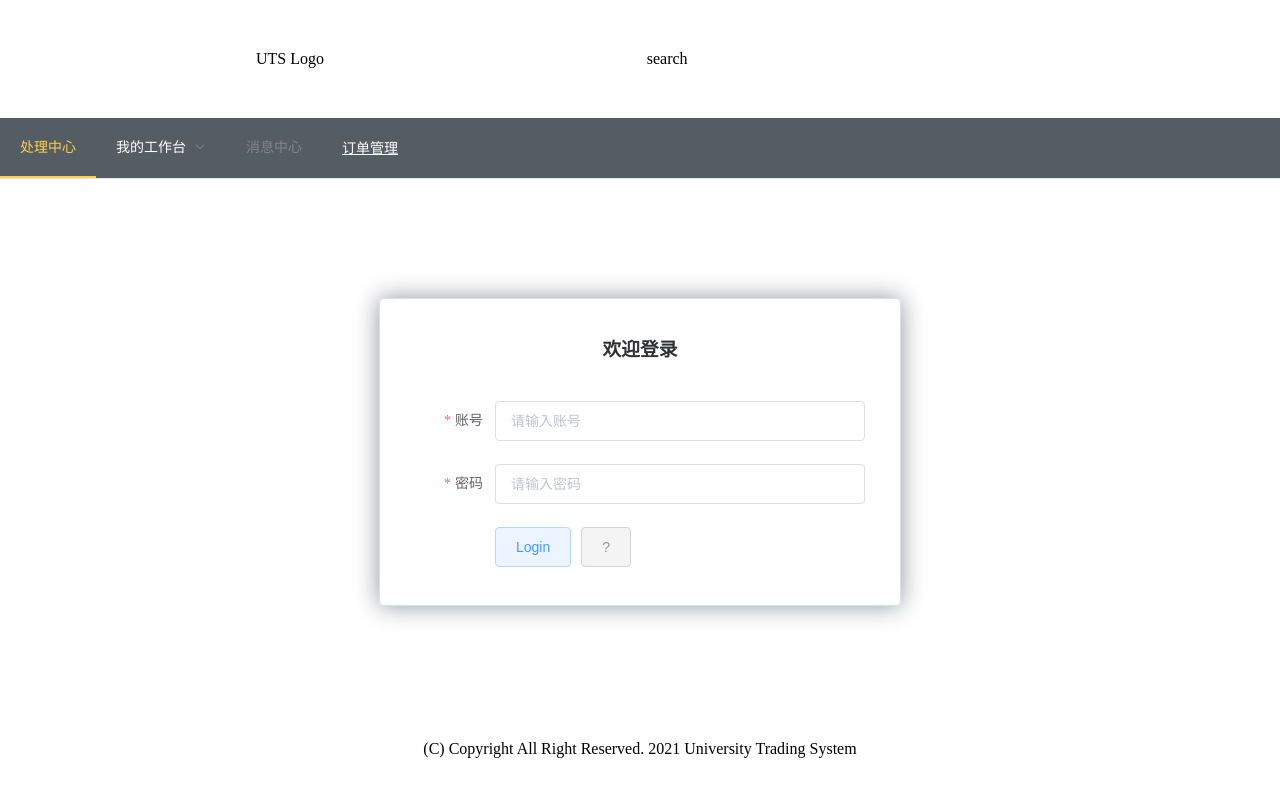
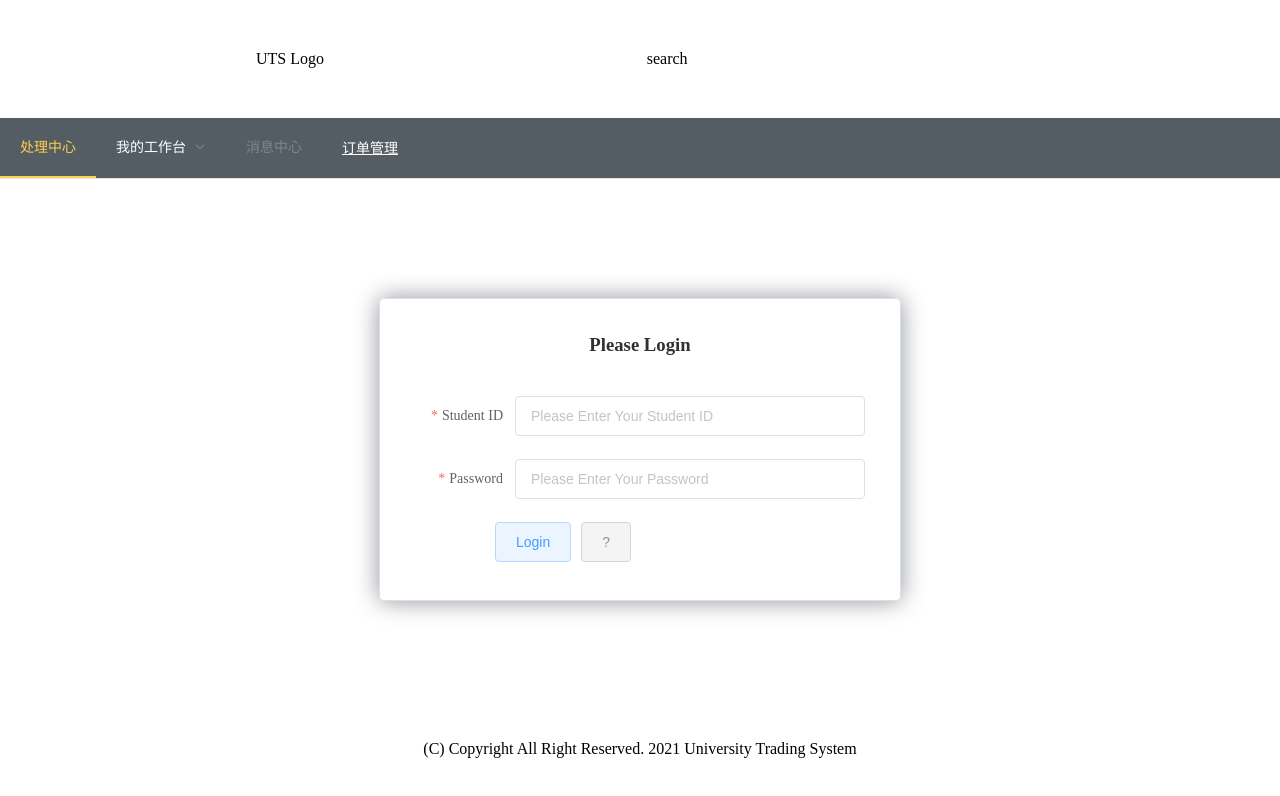
Before and after one commit to ZONGZI1999/University-Trading-System-FrontEnd, a Vue app: page /Login in a window 1280 px wide. Shown: the top 796 px of the page. Built offline with nearby package versions, Linux system fonts and the light colour scheme.

Commit message:
Login Page

```diff
--- a/src/views/Login.vue
+++ b/src/views/Login.vue
@@ -1,30 +1,19 @@
 <template>
   <div>
     <el-form ref="loginForm" :model="form" :rules="rules" label-width="80px" class="login-box">
-      <h3 class="login-title">欢迎登录</h3>
-      <el-form-item label="账号" prop="username">
-        <el-input type="text" placeholder="请输入账号" v-model="form.username"/>
+      <h3 class="login-title">Please Login</h3>
+      <el-form-item label="Student ID" prop="username" label-width="100px">
+        <el-input type="text" placeholder="Please Enter Your Student ID" v-model="form.username"/>
       </el-form-item>
-      <el-form-item label="密码" prop="password">
-        <el-input type="password" placeholder="请输入密码" v-model="form.password"/>
+      <el-form-item label="Password" prop="password" label-width="100px">
+        <el-input type="password" placeholder="Please Enter Your Password" v-model="form.password"/>
       </el-form-item>
       <el-form-item>
-        <el-button type="primary" plain v-on:click="onSubmit('loginForm')">Login</el-button>
-
-        <el-button type="info" plain v-on:click="onSubmit('loginForm')">?</el-button>
+        <el-button type="primary" plain>Login</el-button>
+        <el-button type="info" plain >?</el-button>
       </el-form-item>
     </el-form>
 
-    <el-dialog
-      title="温馨提示"
-      :visible.sync="dialogVisible"
-      width="30%"
-      :before-close="handleClose">
-      <span>请输入账号和密码</span>
-      <span slot="footer" class="dialog-footer">
-        <el-button type="primary" @click="dialogVisible = false">确 定</el-button>
-      </span>
-    </el-dialog>
   </div>
 </template>
 
@@ -41,30 +30,17 @@
         // 表单验证，需要在 el-form-item 元素中增加 prop 属性
         rules: {
           username: [
-            {required: true, message: '账号不可为空', trigger: 'blur'}
+            {required: true, message: 'Student ID cannot be empty!', trigger: 'blur'}
           ],
           password: [
-            {required: true, message: '密码不可为空', trigger: 'blur'}
+            {required: true, message: 'Password cannot be empty!', trigger: 'blur'}
           ]
         },
 
-        // 对话框显示和隐藏
-        dialogVisible: false
       }
     },
     methods: {
-      onSubmit(formName) {
-        // 为表单绑定验证功能
-        this.$refs[formName].validate((valid) => {
-          if (valid) {
-            // 使用 vue-router 路由到指定页面，该方式称之为编程式导航
-            this.$router.push("/main");
-          } else {
-            this.dialogVisible = true;
-            return false;
-          }
-        });
-      }
+
     }
   }
 </script>
```
